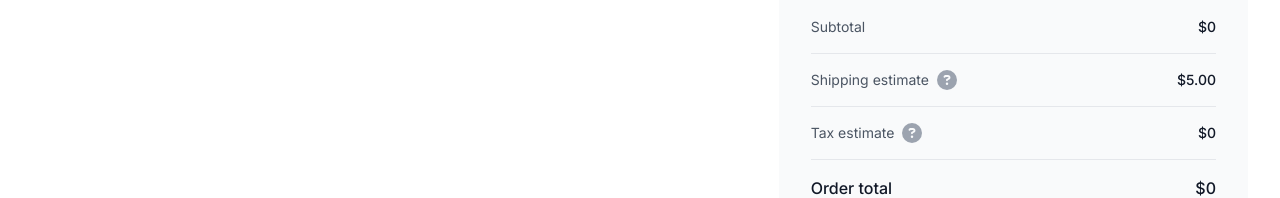
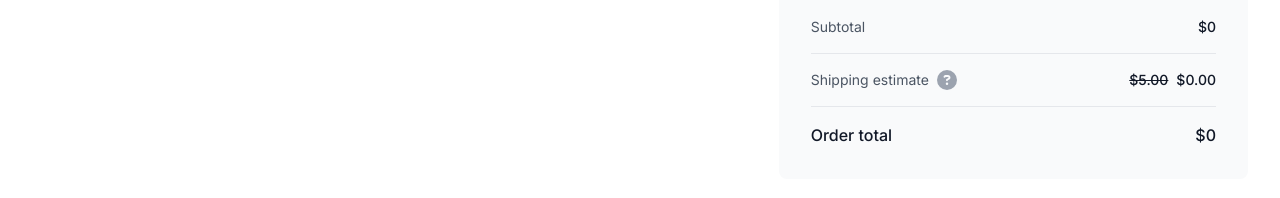
Before and after one commit to brahim84/ecommerce-cart, a Next.js app: page /cart in a window 1280 px wide. Shown: the part 355-553 px from the top of the page. Built offline with nearby package versions, Linux system fonts and the light colour scheme; no server answers.

Commit message:
Shipping cost changes

```diff
--- a/app/cart/page.tsx
+++ b/app/cart/page.tsx
@@ -147,9 +147,14 @@ const CartPage = () => {
                       />
                     </a>
                   </dt>
-                  <dd className="text-sm font-medium text-gray-900">$5.00</dd>
+                  <dd className="text-sm font-medium text-gray-900">
+                  <div className="flex gap-2">
+                    <div className="line-through">$5.00</div>
+                    <div>$0.00</div>
+                  </div>
+                  </dd>
                 </div>
-                <div className="flex items-center justify-between border-t border-gray-200 pt-4">
+                {/* <div className="flex items-center justify-between border-t border-gray-200 pt-4">
                   <dt className="flex text-sm text-gray-600">
                     <span>Tax estimate</span>
                     <a
@@ -168,13 +173,13 @@ const CartPage = () => {
                   <dd className="text-sm font-medium text-gray-900">
                     ${total / 5}
                   </dd>
-                </div>
+                </div> */}
                 <div className="flex items-center justify-between border-t border-gray-200 pt-4">
                   <dt className="text-base font-medium text-gray-900">
                     Order total
                   </dt>
                   <dd className="text-base font-medium text-gray-900">
-                    ${total === 0 ? 0 : Math.round(total + total / 5 + 5)}
+                    ${total === 0 ? 0 : Math.round(total)}
                   </dd>
                 </div>
               </dl>
--- a/app/checkout/page.tsx
+++ b/app/checkout/page.tsx
@@ -341,18 +341,23 @@ useEffect(() => {
 
               <div className="flex items-center justify-between">
                 <dt className="text-gray-600">Shipping</dt>
-                <dd>$5</dd>
+                <dd>
+                  <div className="flex gap-2">
+                    <div className="line-through">$5.00</div>
+                    <div>$0.00</div>
+                  </div>
+                </dd>
               </div>
 
-              <div className="flex items-center justify-between">
+              {/* <div className="flex items-center justify-between">
                 <dt className="text-gray-600">Taxes</dt>
                 <dd>${total / 5}</dd>
-              </div>
+              </div> */}
 
               <div className="flex items-center justify-between border-t border-gray-200 pt-6">
                 <dt className="text-base">Total</dt>
                 <dd className="text-base">
-                  ${total === 0 ? 0 : Math.round(total + total / 5 + 5)}
+                  ${total === 0 ? 0 : Math.round(total)}
                 </dd>
               </div>
             </dl>
```
